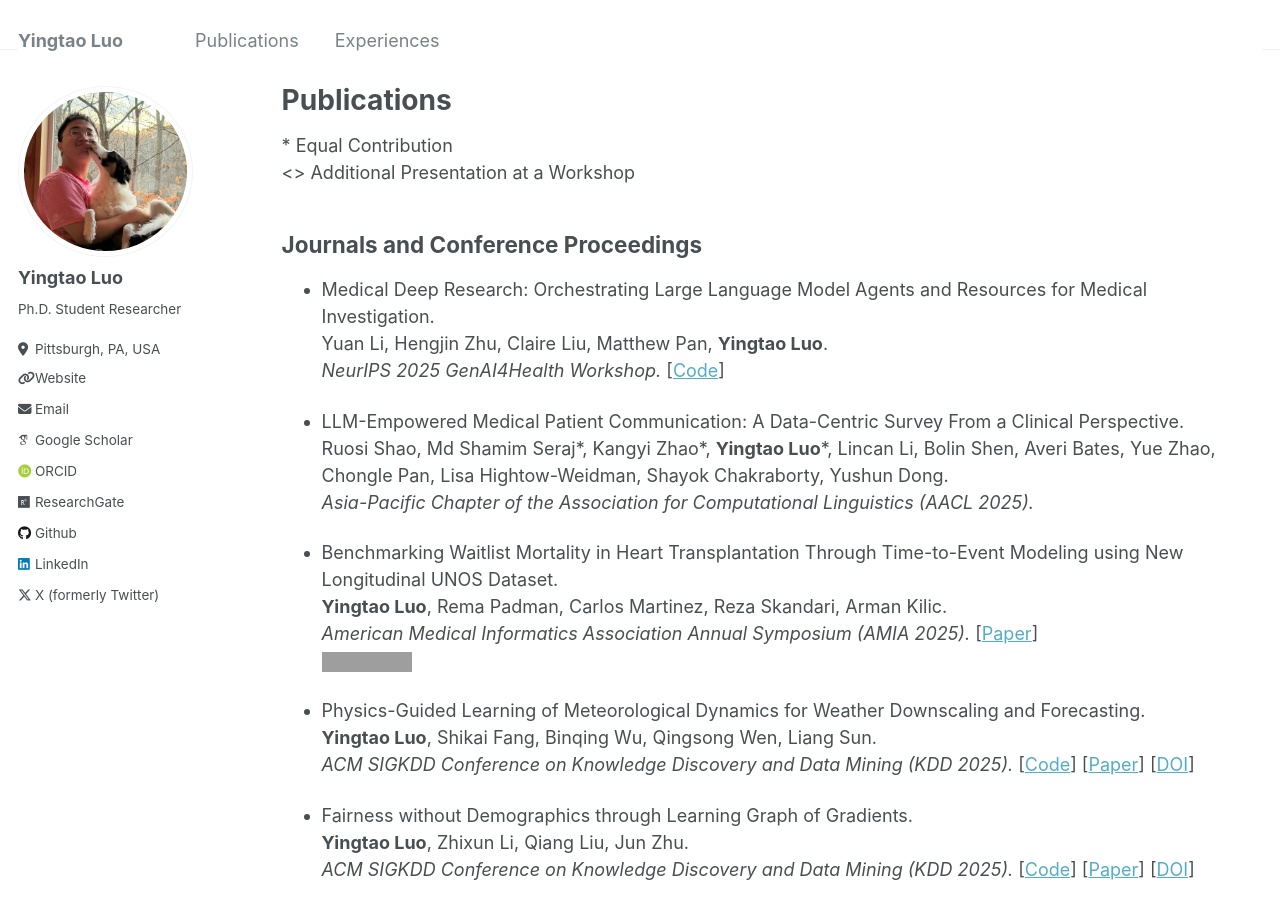
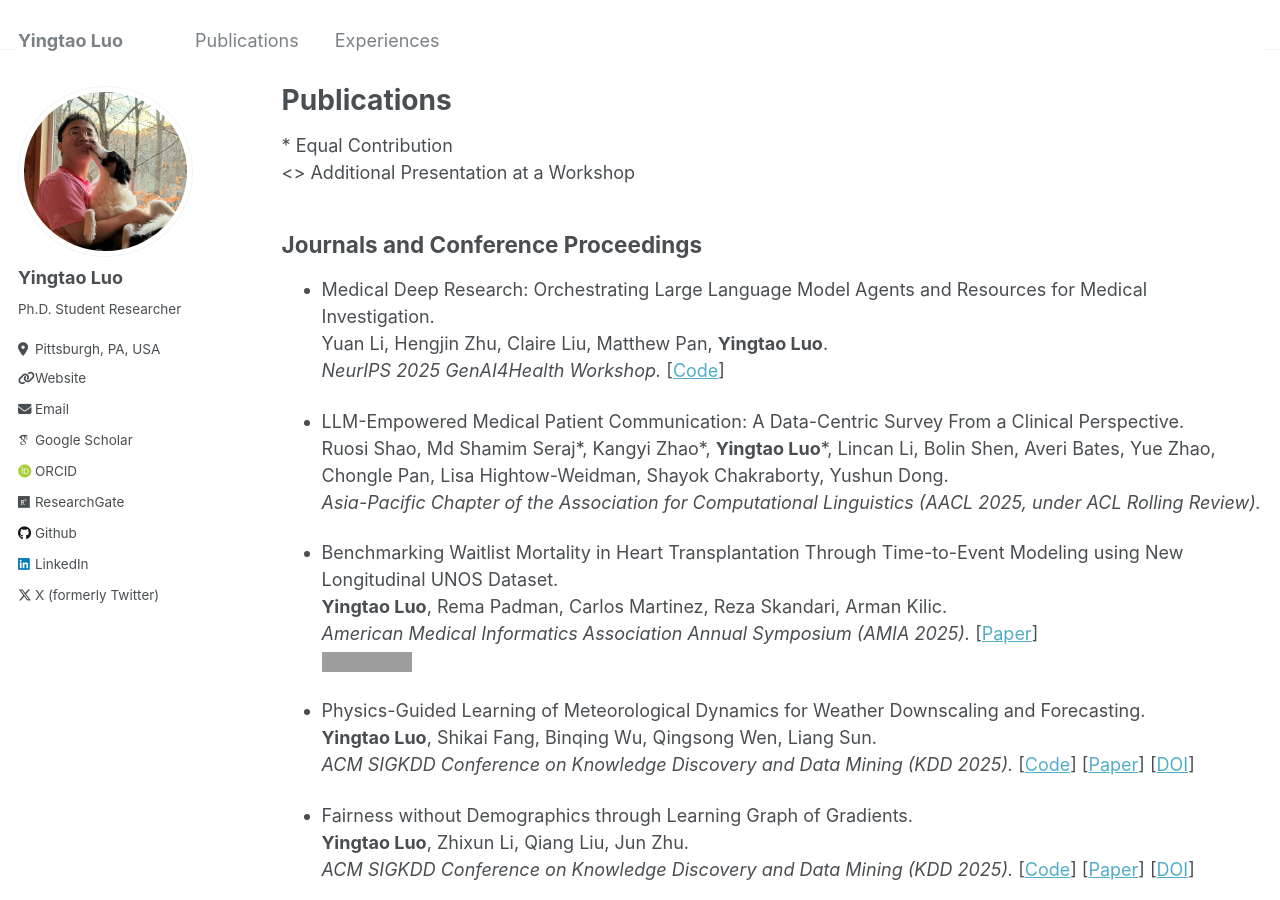
Before and after one commit to yingtaoluo/yingtaoluo.github.io, a Jekyll site: the page built from _pages/publications.md, in a window 1280 px wide and 900 px high. Built offline with Jekyll 4.4.1, drawn with Linux system fonts in a browser that asks for light colours; some web fonts are replaced; grey boxes are pictures that could not be loaded.

Commit message:
Refine publication entry for AACL 2025
Updated publication details for clarity and completeness.

```diff
--- a/_pages/publications.md
+++ b/_pages/publications.md
@@ -21,7 +21,7 @@ Yuan Li, Hengjin Zhu, Claire Liu, Matthew Pan, __Yingtao Luo__.
 
 * LLM-Empowered Medical Patient Communication: A Data-Centric Survey From a Clinical Perspective.
 Ruosi Shao, Md Shamim Seraj\*, Kangyi Zhao\*, __Yingtao Luo__\*, Lincan Li, Bolin Shen, Averi Bates, Yue Zhao, Chongle Pan, Lisa Hightow-Weidman, Shayok Chakraborty, Yushun Dong.
-*Asia-Pacific Chapter of the Association for Computational Linguistics (AACL 2025).*
+*Asia-Pacific Chapter of the Association for Computational Linguistics (AACL 2025, under ACL Rolling Review).*
 
 * Benchmarking Waitlist Mortality in Heart Transplantation Through Time-to-Event Modeling using New Longitudinal UNOS Dataset.
 __Yingtao Luo__, Rema Padman, Carlos Martinez, Reza Skandari, Arman Kilic.
```
